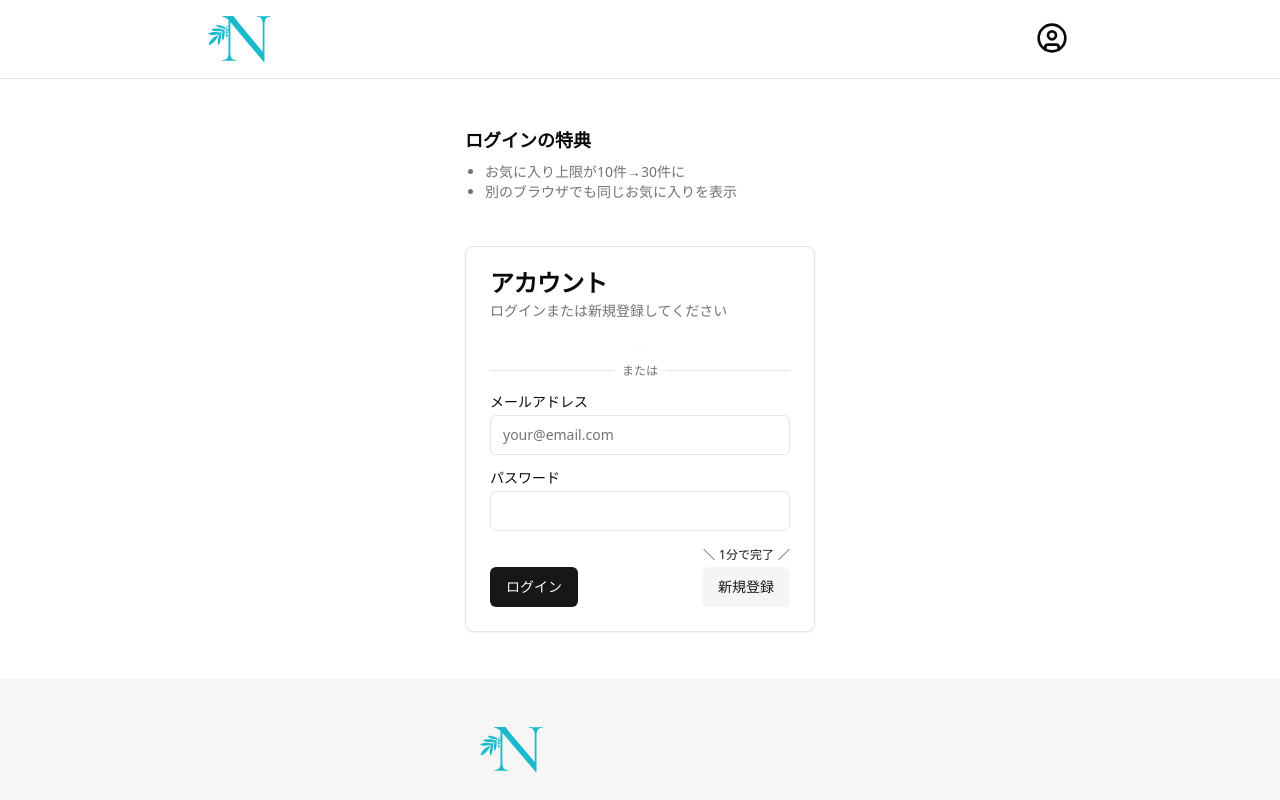
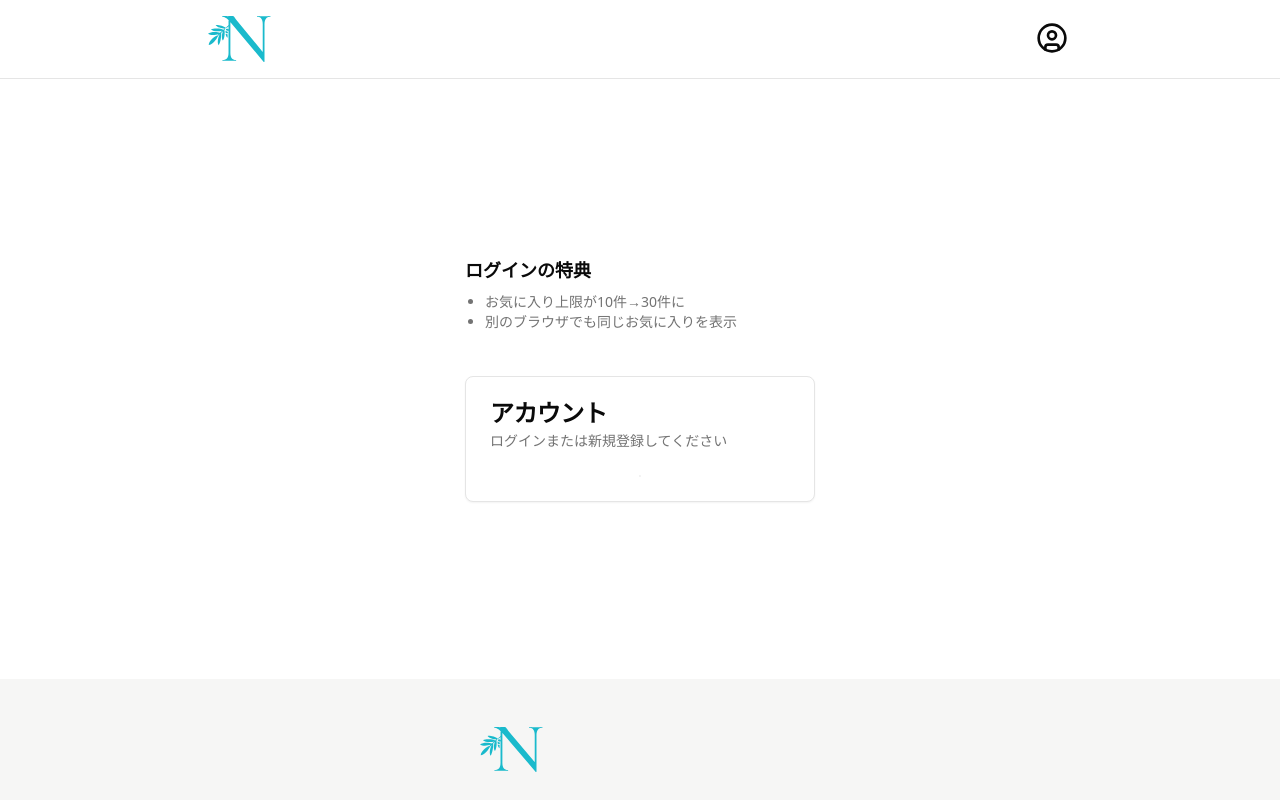
Before and after one commit to Nozomi-s-recipe/front-app, a Next.js app: page /login in a window 1280 px wide. Shown: the top 800 px of the page. Built offline with nearby package versions, Linux system fonts and the light colour scheme; no server answers.

Commit message:
feat: restore supabase

```diff
--- a/src/app/login/actions.ts
+++ b/src/app/login/actions.ts
@@ -39,6 +39,7 @@ export async function signup(formData: FormData) {
   const { error } = await supabase.auth.signUp(data);
 
   if (error) {
+    console.log('error', error);
     redirect('/error');
   }
 
--- a/src/app/login/page.tsx
+++ b/src/app/login/page.tsx
@@ -1,4 +1,3 @@
-import { Button } from '@/components/ui/button';
 import {
   Card,
   CardContent,
@@ -6,9 +5,6 @@ import {
   CardHeader,
   CardTitle,
 } from '@/components/ui/card';
-import { Input } from '@/components/ui/input';
-import { Label } from '@/components/ui/label';
-import { login, signup } from './actions';
 import GoogleSignIn from './GoogleSignIn';
 
 export default function LoginPage() {
@@ -31,7 +27,7 @@ export default function LoginPage() {
           <div className='flex justify-center'>
             <GoogleSignIn />
           </div>
-          <div className='relative'>
+          {/* <div className='relative'>
             <div className='absolute inset-0 flex items-center'>
               <span className='w-full border-t' />
             </div>
@@ -75,7 +71,7 @@ export default function LoginPage() {
                 </Button>
               </div>
             </div>
-          </form>
+          </form> */}
         </CardContent>
       </Card>
     </div>
```
Also changed, not shown: 1 other file (tests, documents, lock files or other folders).
